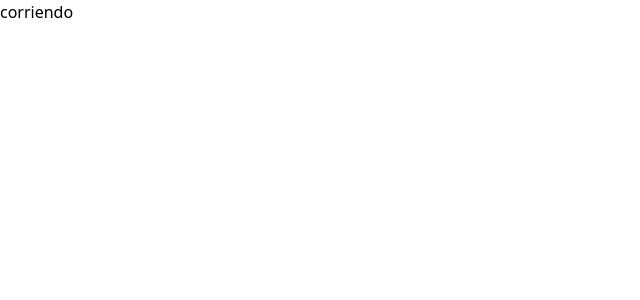
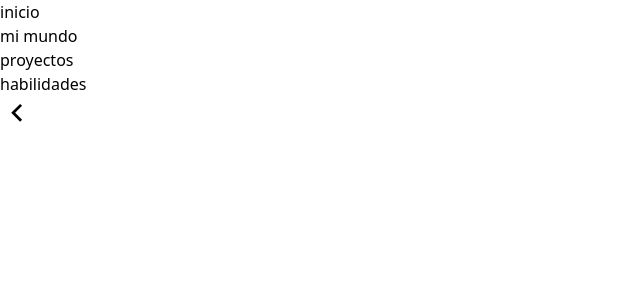
Before and after one commit to INKINSS/cv, a React (Vite) app: page / in a window 1280 px wide. Shown: the top 300 px of the page, without its empty margins (0-640 px from the left). Built offline with nearby package versions, Linux system fonts and the light colour scheme.

Commit message:
NavBar añadido - react-icons

```diff
--- a/package.json
+++ b/package.json
@@ -11,7 +11,8 @@
   },
   "dependencies": {
     "react": "^18.2.0",
-    "react-dom": "^18.2.0"
+    "react-dom": "^18.2.0",
+    "react-icons": "^5.2.1"
   },
   "devDependencies": {
     "@types/react": "^18.2.66",
--- a/src/App.jsx
+++ b/src/App.jsx
@@ -1,9 +1,12 @@
 import './App.css'
+import NavBar from './components/NavBar'
 
 function App() {
 
   return (
-    <h1 className='text-green-500'>corriendo</h1>
+    <main>
+      <NavBar />
+    </main>
   )
 }
 
--- /dev/null
+++ b/src/components/NavBar.jsx
@@ -0,0 +1,27 @@
+import { useState } from "react";
+import { RiArrowLeftSLine } from "react-icons/ri";
+
+
+const NavBar = () => {
+
+    const [menu, setMenu] = useState(true)
+    const handleClick = () => {
+        setMenu(!menu)
+    }
+
+    return (
+        <header className="flex justify-between w-full">
+            <nav className={`${menu ? 'translate-x-0' : '-translate-x-full'} px-9 transition-all duration-300 ease-in-out w-1/2 h-screen pb-5`}>
+                <ul className="sm:flex-col lg:flex lg:flex-row lg:gap-6 lg:translate-y-4 w-full h-full">
+                    <li className="pt-5"><a href="#">inicio</a></li>
+                    <li className="pt-5"><a href="#">mi mundo</a></li>
+                    <li className="pt-5"><a href="#">proyectos</a></li>
+                    <li className="pt-5"><a href="#">habilidades</a></li>
+                </ul>
+            </nav>
+            <RiArrowLeftSLine className={` ${menu ? 'rotate-180' : 'rotate-0'} m-5 transition-all duration-300 ease-in-out lg:hidden`} size={'2.1em'} onClick={handleClick} />
+        </header>
+    )
+}
+
+export default NavBar
--- a/src/index.css
+++ b/src/index.css
@@ -7,3 +7,7 @@
   margin: 0;
   box-sizing: border-box;
 }
+
+a {
+  display: block;
+}
```
Also changed, not shown: 1 other file (tests, documents, lock files or other folders).
